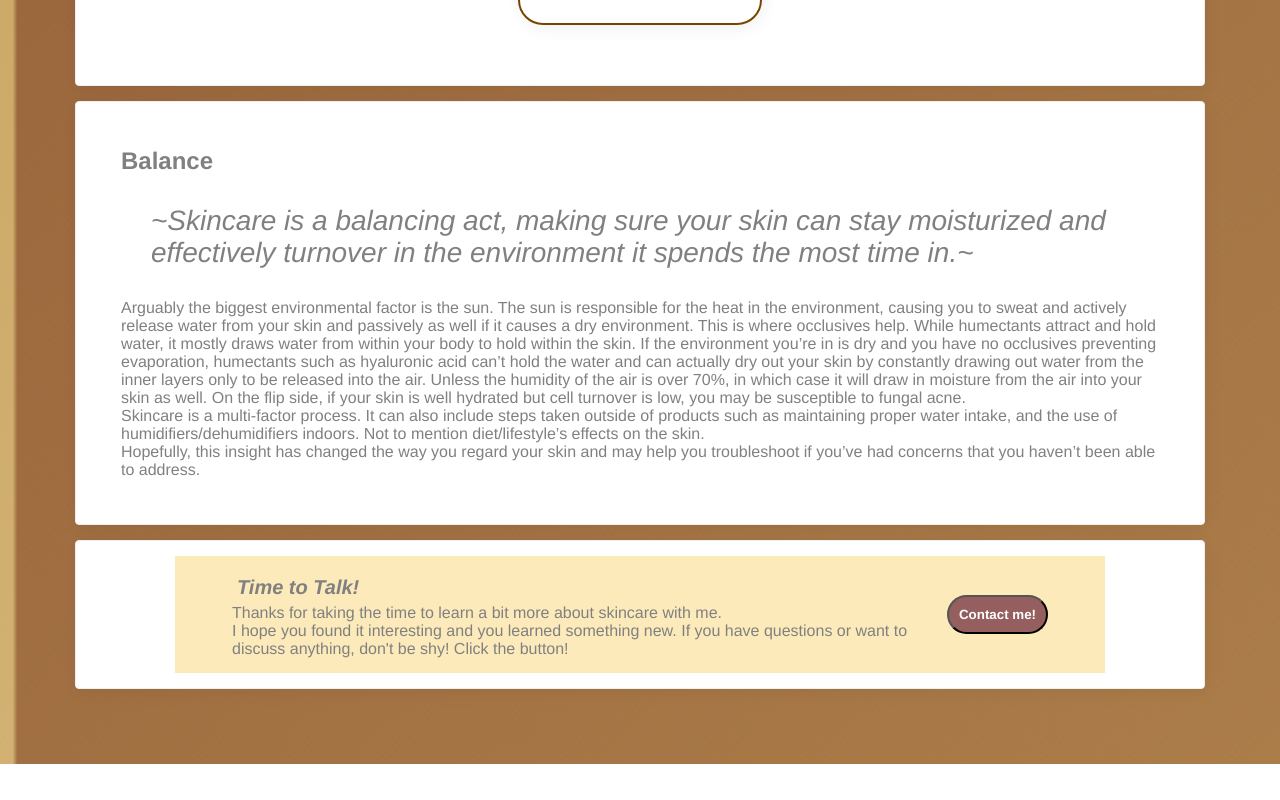
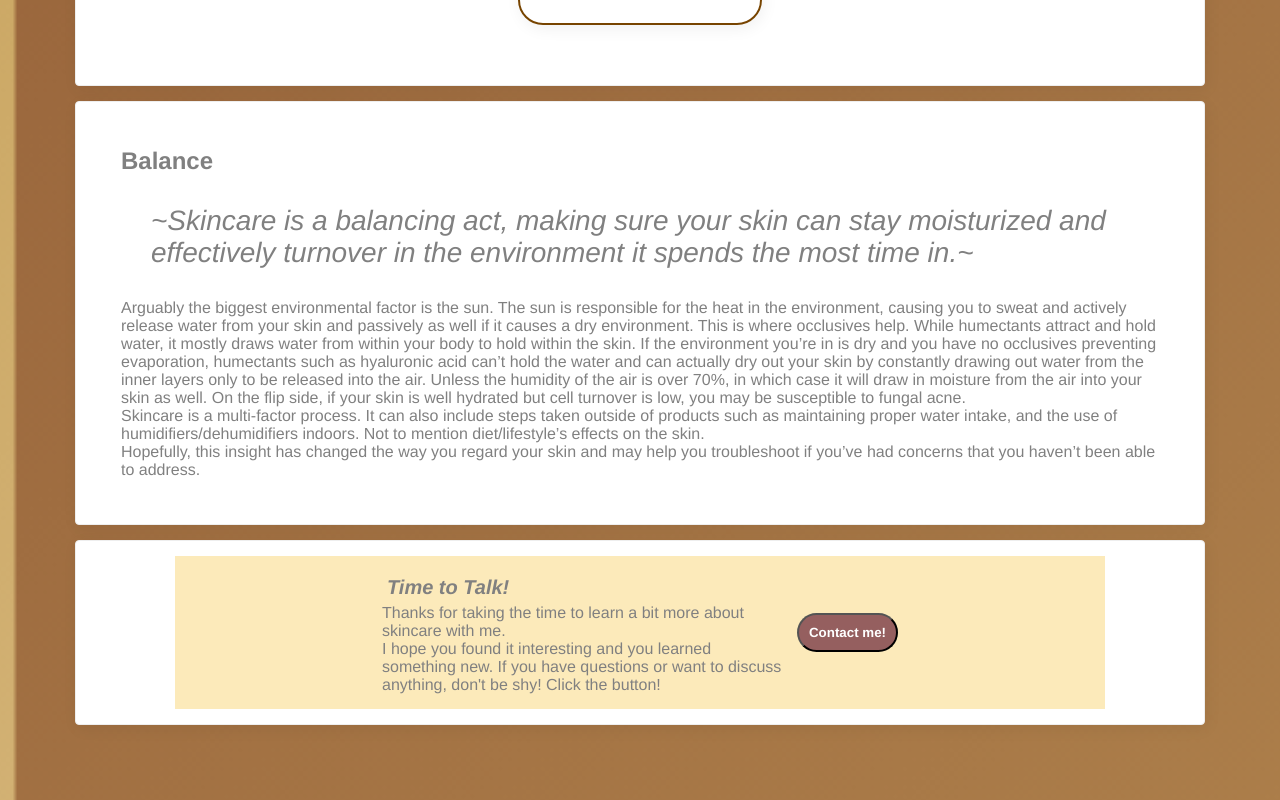
Before and after one commit to Micmaq95/LP-Skin, a plain HTML site: page index.html in a window 1280 px wide. Shown: the part 2130-2930 px from the top of the page. Before the commit the page ends 2894 px from the top, so only its background shows below. Drawn offline with Linux system fonts and the light colour scheme.

Commit message:
Fixed footer

```diff
--- a/index.html
+++ b/index.html
@@ -80,7 +80,7 @@
          </div>
         <div class="section">
             <div class="contact">
-                <div class="text">
+                <div class="end">
                 <span id="four">Time to Talk!</span><br>
                 Thanks for taking the time to learn a bit more about skincare with me.<br>I hope you found it interesting and you learned something new. If you have questions or want to discuss anything, don't be shy! Click the button!
                 </div>
--- a/styles.css
+++ b/styles.css
@@ -154,6 +154,15 @@ button{
   margin: 0;
 }
 
+.end{
+  max-width: 400px;
+  width: auto;
+  height: auto;
+  overflow-wrap: break-word;
+  margin: 0;
+  padding: 0;
+}
+
 #last{
   margin-left: 15px;
 }
```
